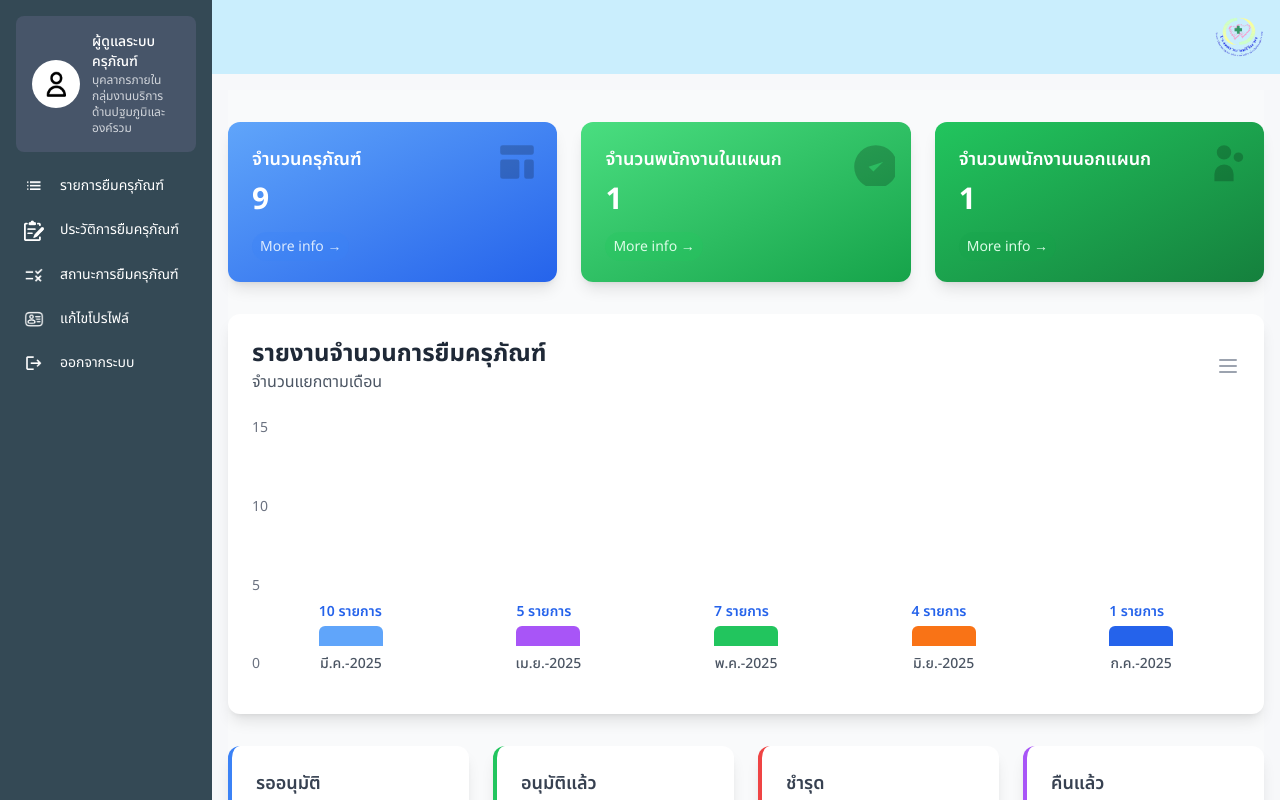
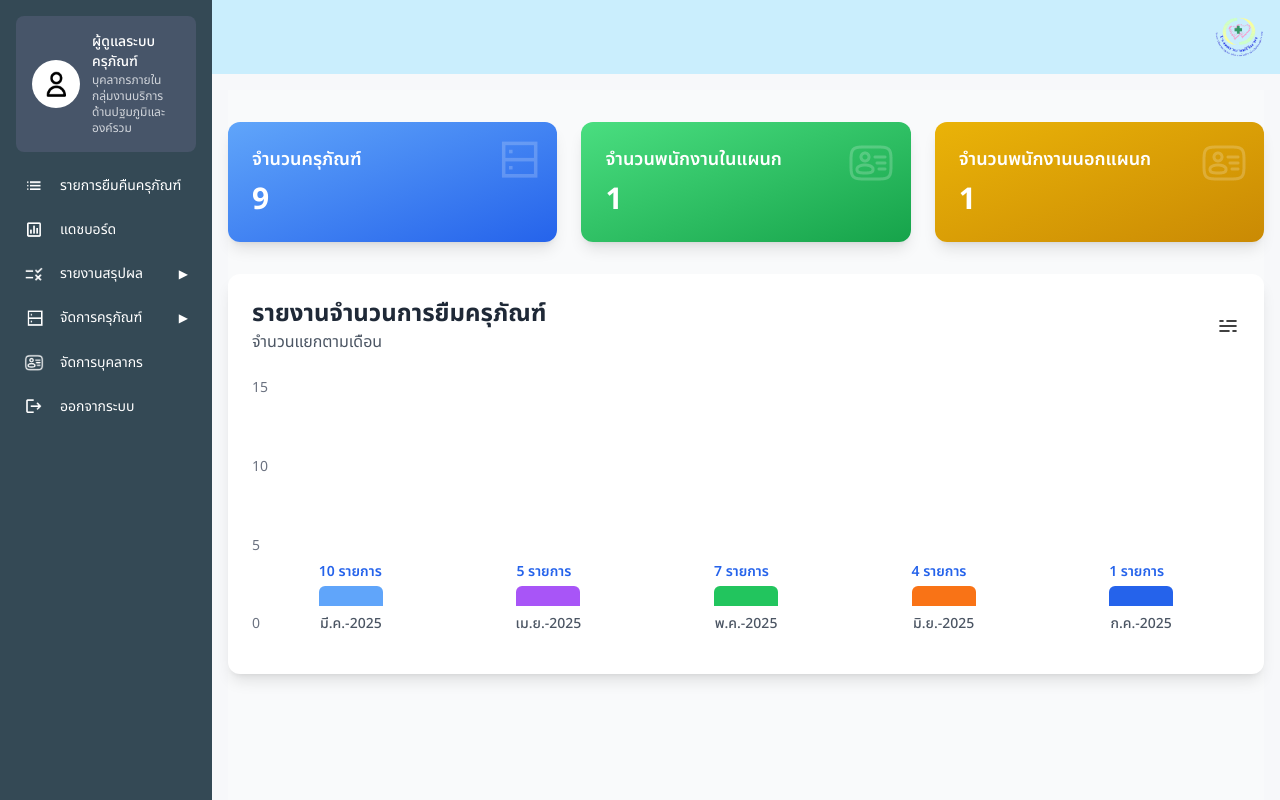
Before and after one commit to KaNywTipm/karuphan-hospital, a Next.js app: page /menu/dashboard in a window 1280 px wide. Built offline with nearby package versions, Linux system fonts and the light colour scheme.

Commit message:
feat: Update user role to admin in data file; enhance dashboard with new images and layout adjustments

```diff
--- a/src/app/(page)/menu/dashboard/page.tsx
+++ b/src/app/(page)/menu/dashboard/page.tsx
@@ -1,3 +1,4 @@
+import Image from "next/image";
 import { users, equipmentCategories, inCPUData, outCPUData, borrowReturnData } from "@/lib/data";
 
 const Dashboard = () => {
@@ -40,51 +41,33 @@ const Dashboard = () => {
                 <div className="grid grid-cols-1 md:grid-cols-3 gap-6 w-full">
                     <div className="rounded-xl shadow-lg p-6 text-left bg-gradient-to-br from-blue-400 to-blue-600 relative overflow-hidden">
                         <div className="absolute top-4 right-4 opacity-20">
-                            <svg className="w-12 h-12" fill="currentColor" viewBox="0 0 20 20">
-                                <path d="M3 4a1 1 0 011-1h12a1 1 0 011 1v2a1 1 0 01-1 1H4a1 1 0 01-1-1V4zM3 10a1 1 0 011-1h6a1 1 0 011 1v6a1 1 0 01-1 1H4a1 1 0 01-1-1v-6zM14 9a1 1 0 00-1 1v6a1 1 0 001 1h2a1 1 0 001-1v-6a1 1 0 00-1-1h-2z" />
-                            </svg>
+                            <Image src="/data.png" alt="Equipment" width={48} height={48} />
                         </div>
                         <h3 className="text-lg font-semibold text-white mb-2">จำนวนครุภัณฑ์</h3>
                         <p className="text-3xl font-bold text-white">{totalAllEquipment}</p>
-                        <div className="mt-4">
-                            <span className="text-sm text-blue-100 bg-blue-500 bg-opacity-30 px-2 py-1 rounded-full">
-                                More info →
-                            </span>
-                        </div>
+
                     </div>
 
                     <div className="rounded-xl shadow-lg p-6 text-left bg-gradient-to-br from-green-400 to-green-600 relative overflow-hidden">
                         <div className="absolute top-4 right-4 opacity-20">
-                            <svg className="w-12 h-12" fill="currentColor" viewBox="0 0 20 20">
-                                <path d="M9 12l2 2 4-4m6 2a9 9 0 11-18 0 9 9 0 0118 0z" />
-                            </svg>
+                            <Image src="/person.png" alt="Internal Users" width={48} height={48} />
                         </div>
                         <h3 className="text-lg font-semibold text-white mb-2">จำนวนพนักงานในแผนก</h3>
                         <p className="text-3xl font-bold text-white">{totalInternalUsers}</p>
-                        <div className="mt-4">
-                            <span className="text-sm text-green-100 bg-green-500 bg-opacity-30 px-2 py-1 rounded-full">
-                                More info →
-                            </span>
-                        </div>
+
                     </div>
 
-                    <div className="rounded-xl shadow-lg p-6 text-left bg-gradient-to-br from-green-500 to-green-700 relative overflow-hidden">
+                    <div className="rounded-xl shadow-lg p-6 text-left bg-gradient-to-br from-yellow-500 to-yellow-600 relative overflow-hidden">
                         <div className="absolute top-4 right-4 opacity-20">
-                            <svg className="w-12 h-12" fill="currentColor" viewBox="0 0 20 20">
-                                <path d="M13 6a3 3 0 11-6 0 3 3 0 016 0zM18 8a2 2 0 11-4 0 2 2 0 014 0zM14 15a4 4 0 00-8 0v3h8v-3z" />
-                            </svg>
+                            <Image src="/person.png" alt="External Users" width={48} height={48} />
                         </div>
                         <h3 className="text-lg font-semibold text-white mb-2">จำนวนพนักงานนอกแผนก</h3>
                         <p className="text-3xl font-bold text-white">{totalExternalUsers}</p>
-                        <div className="mt-4">
-                            <span className="text-sm text-green-100 bg-green-600 bg-opacity-30 px-2 py-1 rounded-full">
-                                More info →
-                            </span>
-                        </div>
+
                     </div>
                 </div>
 
-                {/* กราฃารยงานจำนวนการยืมครุภัณฑ์ */}
+                {/* รายงานจำนวนการยืมครุภัณฑ์ */}
                 <div className="bg-white rounded-xl shadow-lg p-6">
                     <div className="flex justify-between items-center mb-6">
                         <div>
@@ -92,9 +75,7 @@ const Dashboard = () => {
                             <p className="text-gray-600">จำนวนแยกตามเดือน</p>
                         </div>
                         <button className="text-gray-400 hover:text-gray-600">
-                            <svg className="w-6 h-6" fill="none" stroke="currentColor" viewBox="0 0 24 24">
-                                <path strokeLinecap="round" strokeLinejoin="round" strokeWidth="2" d="M4 6h16M4 12h16M4 18h16" />
-                            </svg>
+                            <Image src="/HamBmenu.png" alt="Menu" width={24} height={24} />
                         </button>
                     </div>
 
@@ -137,26 +118,6 @@ const Dashboard = () => {
                         </div>
                     </div>
                 </div>
-
-                {/* สถิติเพิ่มเติม */}
-                <div className="grid grid-cols-1 md:grid-cols-2 lg:grid-cols-4 gap-6 w-full">
-                    <div className="bg-white rounded-xl shadow-lg p-6 border-l-4 border-blue-500">
-                        <h3 className="text-lg font-semibold text-gray-700 mb-2">รออนุมัติ</h3>
-                        <p className="text-3xl font-bold text-blue-600">{pendingApproval}</p>
-                    </div>
-                    <div className="bg-white rounded-xl shadow-lg p-6 border-l-4 border-green-500">
-                        <h3 className="text-lg font-semibold text-gray-700 mb-2">อนุมัติแล้ว</h3>
-                        <p className="text-3xl font-bold text-green-600">{approved}</p>
-                    </div>
-                    <div className="bg-white rounded-xl shadow-lg p-6 border-l-4 border-red-500">
-                        <h3 className="text-lg font-semibold text-gray-700 mb-2">ชำรุด</h3>
-                        <p className="text-3xl font-bold text-red-600">{damagedEquipment}</p>
-                    </div>
-                    <div className="bg-white rounded-xl shadow-lg p-6 border-l-4 border-purple-500">
-                        <h3 className="text-lg font-semibold text-gray-700 mb-2">คืนแล้ว</h3>
-                        <p className="text-3xl font-bold text-purple-600">{returned}</p>
-                    </div>
-                </div>
             </section>
         </main>
     );
--- a/src/lib/data.ts
+++ b/src/lib/data.ts
@@ -1,6 +1,6 @@
 // TEMPORARY DATA
 
-export let role = "external"; // Change this to "admin" or "internal" as needed
+export let role = "admin"; // Change this to "admin" or "internal" as needed
 
 // ข้อมูลผู้ใช้ปัจจุบัน (สำหรับ mock ข้อมูล)
 export const currentUser = {
```
